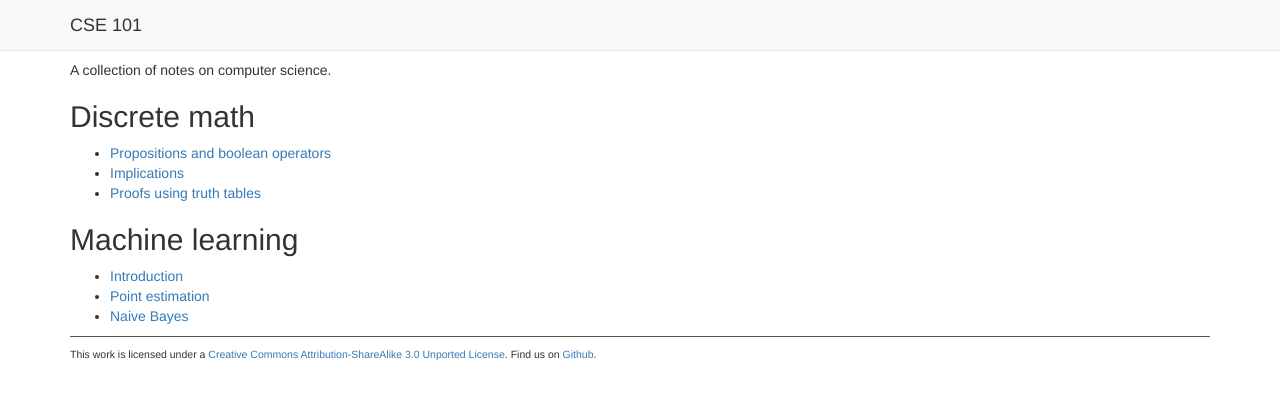
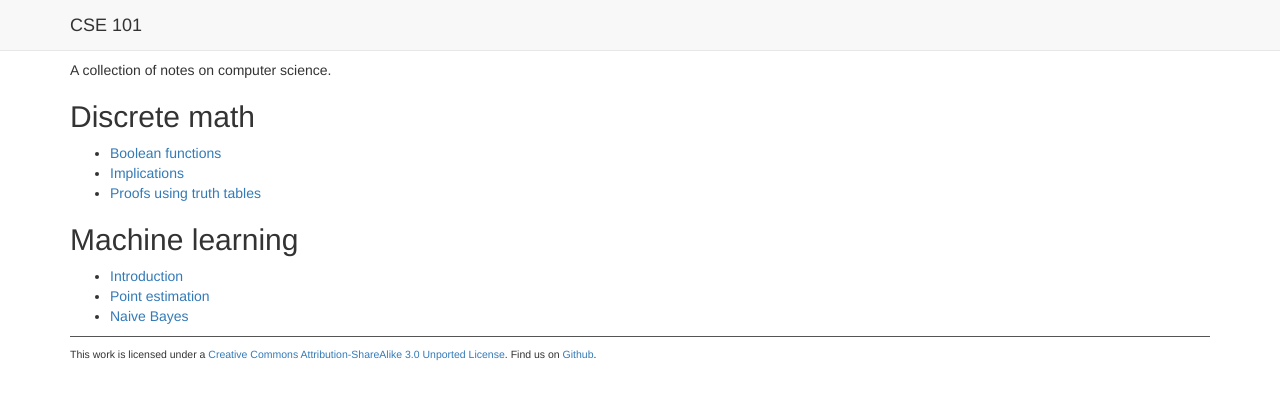
Before and after one commit to jstnhuang/cse101, a Jekyll site: the page built from index.html, in a window 1280 px wide. Shown: the top 400 px of the page. Built offline with Jekyll 4.4.1, drawn with Linux system fonts in a browser that asks for light colours; nearby versions of some CDN libraries.

Commit message:
Renamed to boolean functions.

```diff
--- a/index.html
+++ b/index.html
@@ -6,7 +6,7 @@ layout: index
 <p>A collection of notes on computer science.</p>
 <h2>Discrete math</h2>
 <ul>
-  <li><a href="notes/discrete-math/propositions-and-boolean-operators.html">Propositions and boolean operators</a></li>
+  <li><a href="notes/discrete-math/boolean-functions.html">Boolean functions</a></li>
   <li><a href="notes/discrete-math/implications.html">Implications</a>
   <li><a href="notes/discrete-math/proofs-using-truth-tables.html">Proofs using truth tables</a>
 </ul>
--- a/notes/discrete-math/propositions-and-boolean-operators.html
+++ b/notes/discrete-math/boolean-functions.html
@@ -1,5 +1,5 @@
 ---
-title: Propositions and boolean operators
+title: Boolean functions
 layout: note
 ---
 
```
